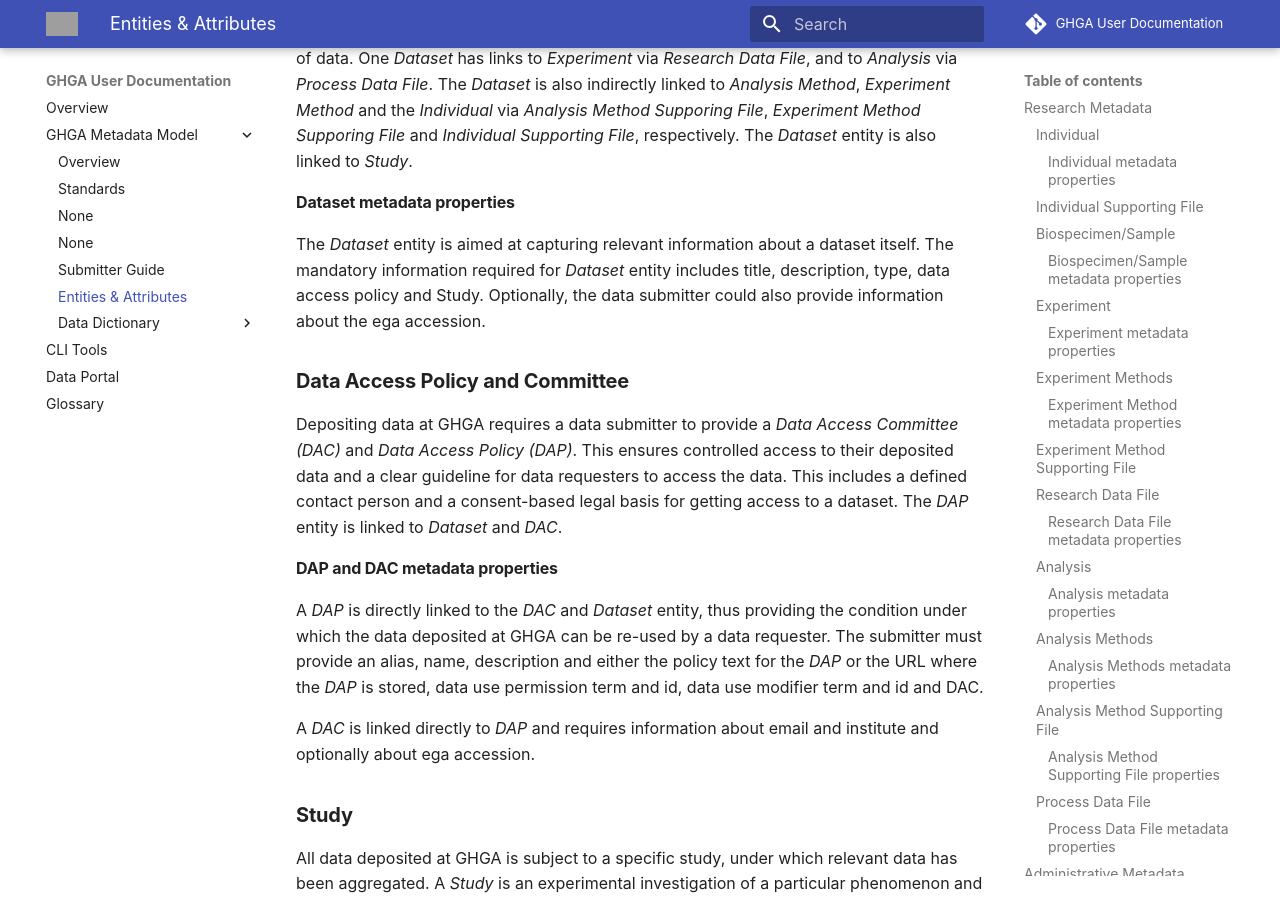
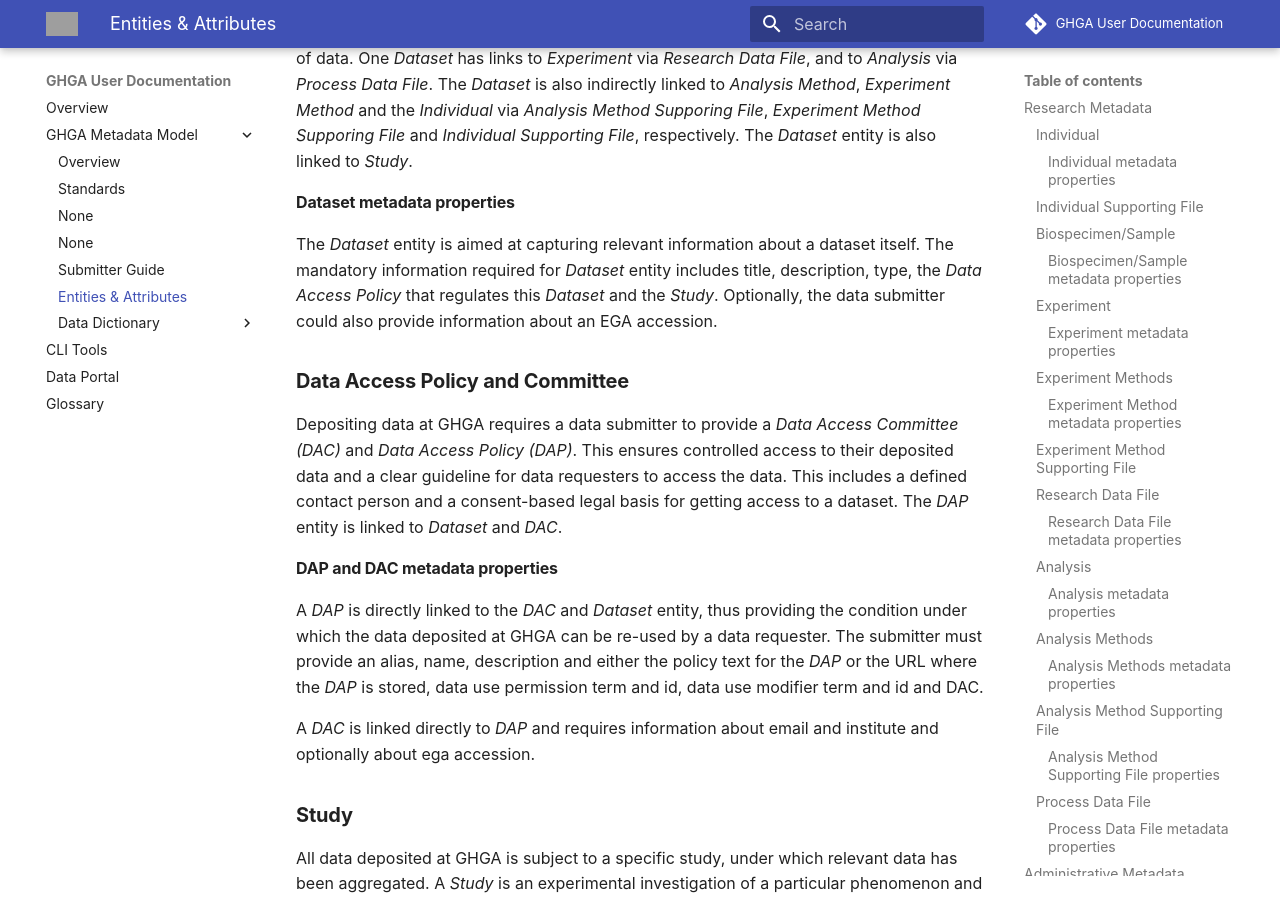
Before and after one commit to ghga-de/docs.ghga.de, an MkDocs documentation site: the page built from user_docs/metadata/entities.md, in a window 1280 px wide and 900 px high, scrolled down 4636 px. Built offline with MkDocs 1.6.1 and Material for MkDocs 9.7.7, drawn with Linux system fonts in a browser that asks for light colours; comment, search, counter and statistics services are not loaded; grey boxes are pictures that could not be loaded.

Commit message:
Update user_docs/metadata/entities.md
Co-authored-by: Karoline Mauer <105430060+mauerk@users.noreply.github.com>

```diff
--- a/user_docs/metadata/entities.md
+++ b/user_docs/metadata/entities.md
@@ -112,7 +112,7 @@ GHGA presents its content to potential data requesters and submitters with the *
 
 #### **Dataset metadata properties**
 
-The *Dataset* entity is aimed at capturing relevant information about a dataset itself. The mandatory information required for *Dataset* entity includes title, description, type, data access policy and Study. Optionally, the data submitter could also provide information about the ega accession.
+The *Dataset* entity is aimed at capturing relevant information about a dataset itself. The mandatory information required for *Dataset* entity includes title, description, type, the *Data Access Policy* that regulates this *Dataset* and the *Study*. Optionally, the data submitter could also provide information about an EGA accession.
 
 ### **Data Access Policy and Committee**
 
```
